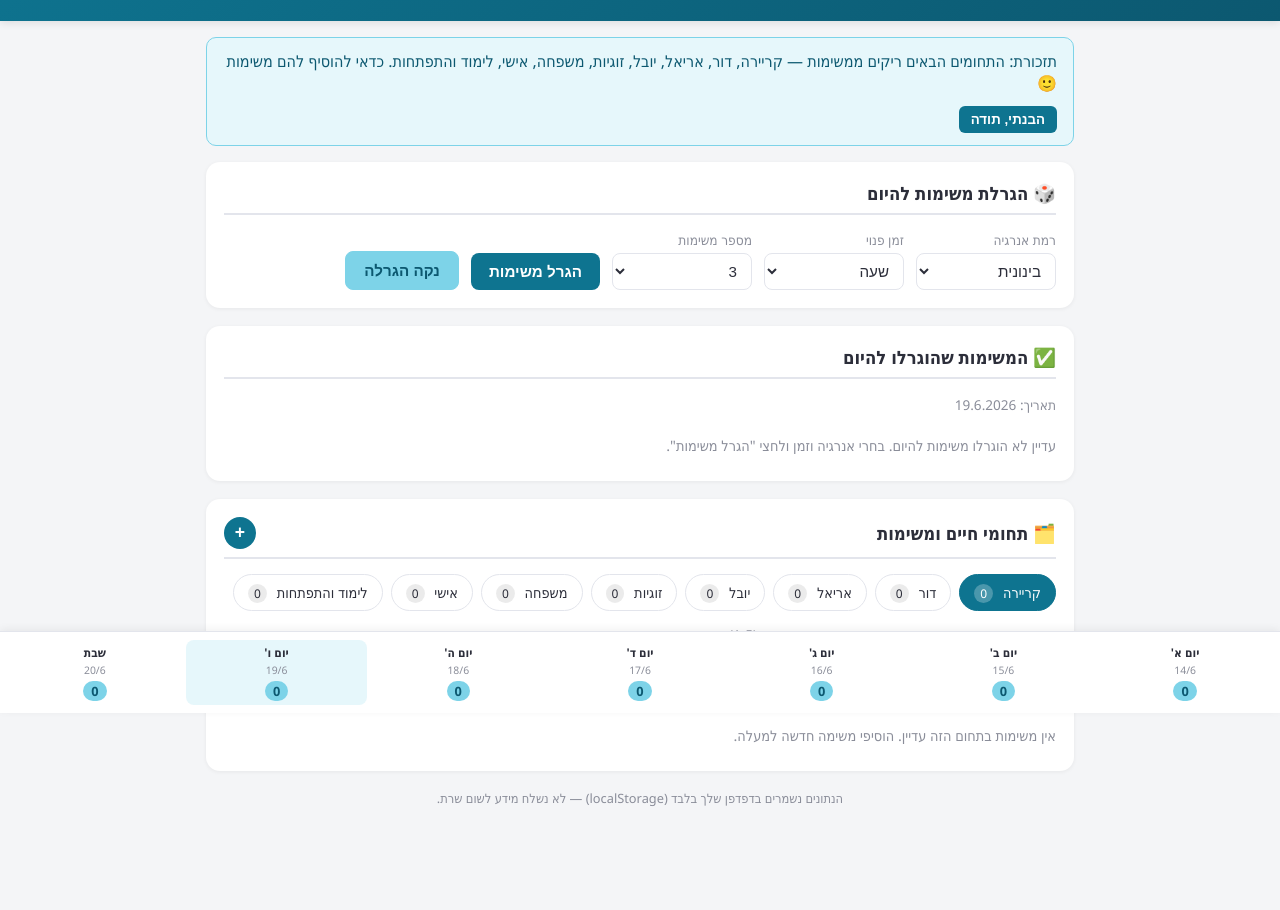
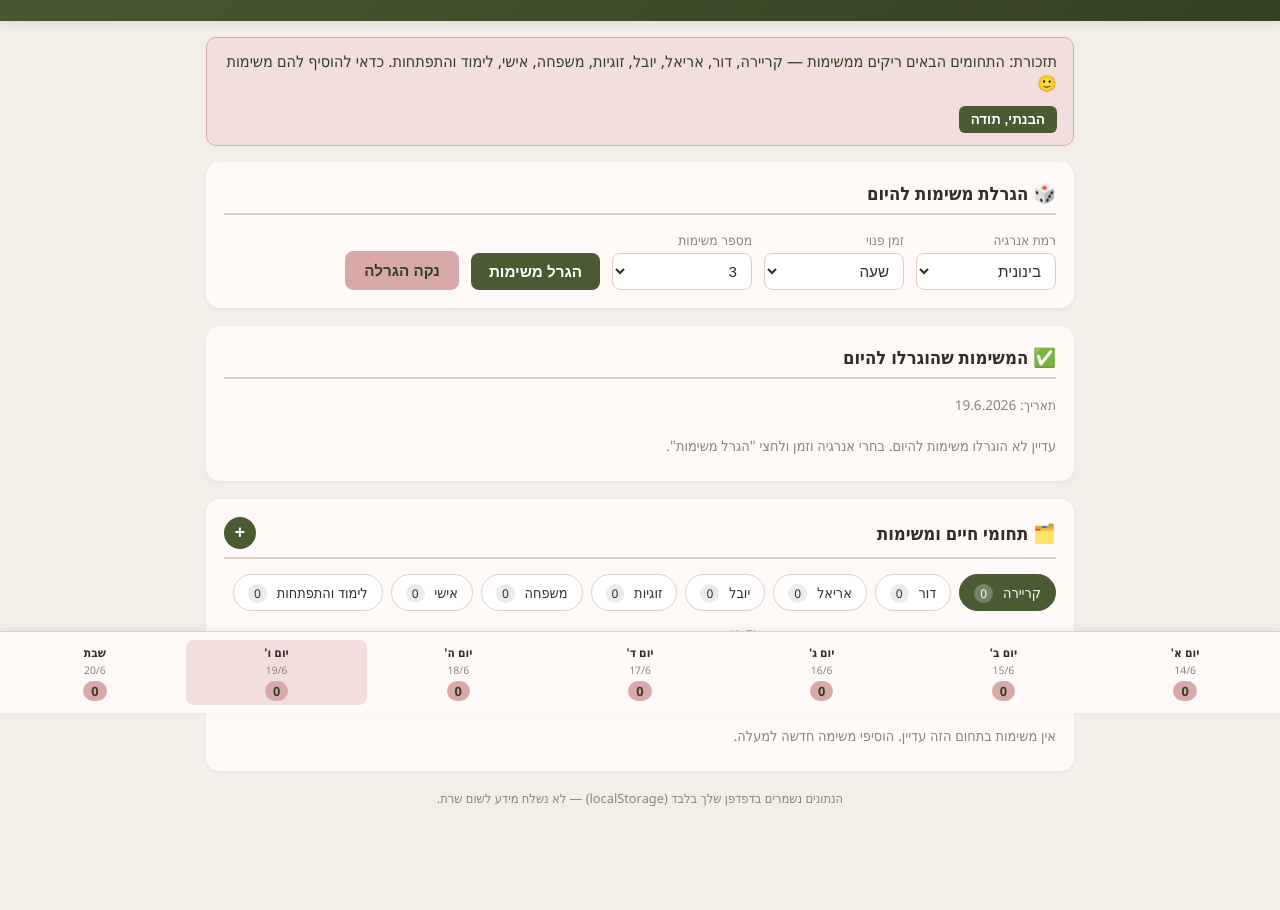
Before and after one commit to ravitshm-max/MYweekly-tasks, a plain HTML site: page index.html in a window 1280 px wide. Shown: the part 87-997 px from the top of the page. Drawn offline with Linux system fonts and the light colour scheme.

Commit message:
Add files via upload

```diff
--- a/index.html
+++ b/index.html
@@ -6,15 +6,17 @@
 <title>ניהול משימות שבועי</title>
 <style>
   :root {
-    --bg: #f4f5f7;
-    --card: #ffffff;
-    --primary: #0e7490;
-    --primary-dark: #0c5870;
-    --primary-light: #7dd3e8;
-    --text: #2c2e3a;
-    --muted: #8a8d99;
-    --border: #e3e5ec;
-    --warn: #0e7490;
+    --bg: #f3eee8;
+    --card: #fffaf7;
+    --primary: #4a5a32;
+    --primary-dark: #333f22;
+    --primary-light: #d9a8a8;
+    --accent: #c98a8a;
+    --accent-dark: #a8676c;
+    --text: #362d2a;
+    --muted: #8f8276;
+    --border: #ddd0c4;
+    --warn: #4a5a32;
   }
   * { box-sizing: border-box; }
   body {
@@ -42,7 +44,7 @@
   }
 
   .banner {
-    background: #e6f7fb;
+    background: #f3dede;
     border: 1px solid var(--primary-light);
     color: var(--primary-dark);
     padding: 12px 16px;
@@ -112,10 +114,10 @@
     color: var(--primary-dark);
     border: 1px solid var(--primary-light);
   }
-  .btn.secondary:hover { background: #b9eaf5; }
+  .btn.secondary:hover { background: #c98a8a; }
   .btn.small { padding: 4px 10px; font-size: 0.8rem; }
-  .btn.danger { background: var(--primary-light); color: var(--primary-dark); }
-  .btn.danger:hover { background: #b9eaf5; }
+  .btn.danger { background: var(--accent); color: #fff; }
+  .btn.danger:hover { background: var(--accent-dark); }
 
   /* Dashboard */
   .today-list { list-style: none; padding: 0; margin: 14px 0 0; }
@@ -127,9 +129,9 @@
     border: 1px solid var(--border);
     border-radius: 10px;
     margin-bottom: 8px;
-    background: #fafbff;
+    background: #fbf6f1;
   }
-  .today-list li.done { opacity: 0.55; text-decoration: line-through; background: #e6f7fb; }
+  .today-list li.done { opacity: 0.55; text-decoration: line-through; background: #f3dede; }
   .today-list .domain-tag {
     font-size: 0.75rem;
     background: var(--primary);
@@ -209,7 +211,7 @@
   .badge {
     border-radius: 10px;
     padding: 2px 8px;
-    background: #e6f7fb;
+    background: #f3dede;
     color: var(--primary-dark);
     white-space: nowrap;
   }
@@ -245,7 +247,7 @@
     padding: 4px 2px;
     border-radius: 8px;
   }
-  .week-day.today { background: #e6f7fb; }
+  .week-day.today { background: #f3dede; }
   .week-day .day-name { font-size: 0.75rem; font-weight: bold; color: var(--text); }
   .week-day .day-date { font-size: 0.65rem; color: var(--muted); }
   .week-day .day-points {
@@ -690,7 +692,7 @@ function launchConfetti() {
   canvas.width = window.innerWidth;
   canvas.height = window.innerHeight;
   const ctx = canvas.getContext('2d');
-  const colors = ['#0e7490', '#7dd3e8', '#67e8f9', '#0c5870'];
+  const colors = ['#4a5a32', '#d9a8a8', '#c98a8a', '#6b7a4a'];
   const particles = [];
   const count = 80;
 
```
